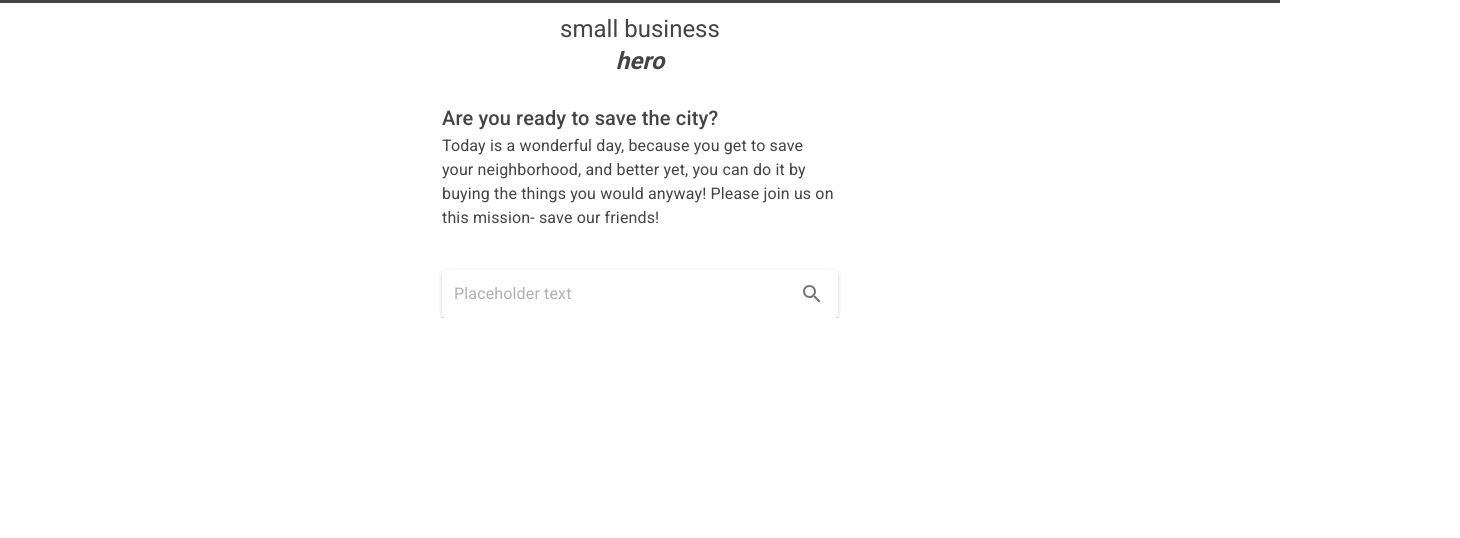
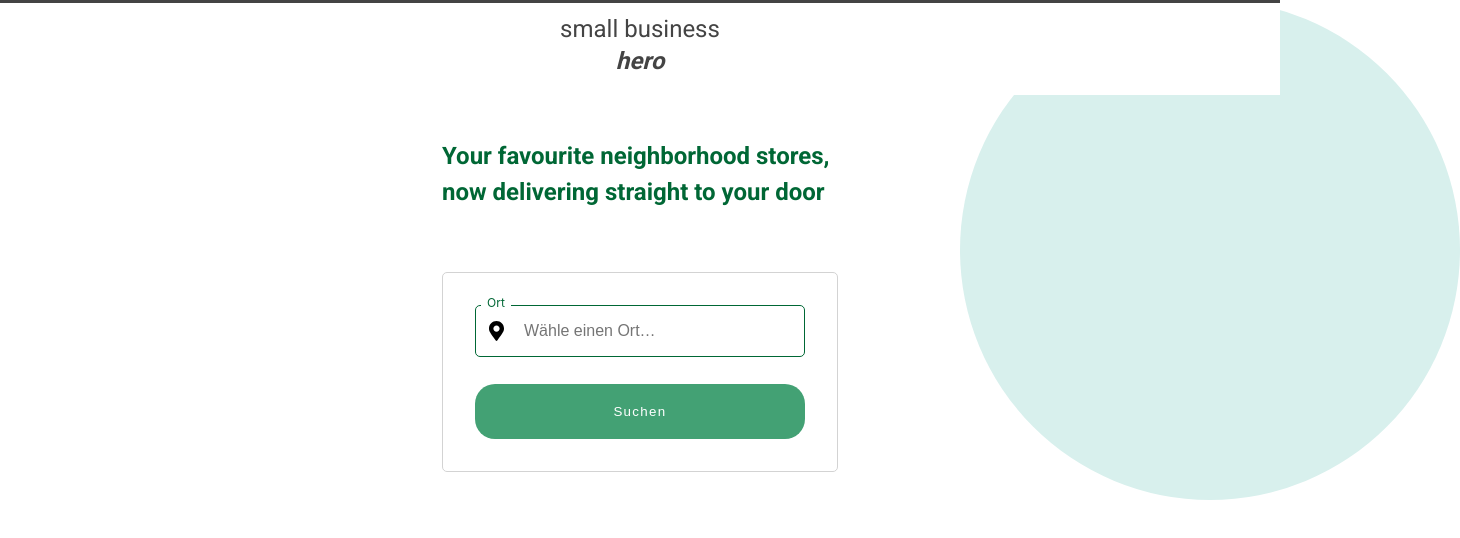
Before and after one commit to smallbusinesshero/storefront, a React (Create React App) app: page / in a window 1280 px wide. Shown: the top 538 px of the page, 1460 px wide, since content can reach past the window. Built offline with nearby package versions, Linux system fonts and the light colour scheme.

Commit message:
Add new design

```diff
--- /dev/null
+++ b/src/sites/Home.css
@@ -0,0 +1,108 @@
+* {
+  box-sizing: border-box;
+}
+
+.home__typo-wrapper {
+  width: 500px;
+  height: 500px;
+  border-radius: 50%;
+  position: absolute;
+  z-index: 1;
+  right: -180px;
+  top: 0px;
+  background-color: #d8f0ed;
+}
+
+.home__search_panel {
+  width: 100%;
+  height: 200px;
+  padding: 2em;
+  border: 1px solid lightgrey;
+  border-radius: 5px;
+  position: relative;
+  z-index: 10;
+  background-color: white;
+}
+
+.home__align-right.home__align-right {
+  text-align: left;
+  color: #006735 !important;
+  padding: 1.5em 0 1em;
+  background-color: initial !important;
+  z-index: 10;
+  position: relative;
+  font-weight: 700;
+  line-height: 1.5;
+}
+
+.home__bg {
+  background-color: #d8f0ed;
+}
+
+.home__search-wrapper {
+  position: relative;
+  width: 100%;
+  z-index: 10;
+}
+
+.home__search {
+  width: 100%;
+  padding: 1em 0.5em 1em 3em;
+  border: 1px solid #006735;
+  border-radius: 5px;
+  font-size: 16px;
+  outline: none;
+}
+
+.home__search-marker {
+  position: absolute;
+  left: 0.7em;
+  top: 50%;
+  transform: translateY(-50%);
+  font-size: 20px;
+}
+
+.home__form {
+  display: flex;
+  align-items: center;
+  width: 100%;
+  flex-direction: column;
+}
+
+.home__search-label {
+  position: absolute;
+  display: block;
+  padding: 0 0.5em;
+  top: -0.8em;
+  left: 0.5em;
+  background-color: white;
+  color: #006735;
+  font-size: 12px;
+}
+
+.home__submit-btn {
+  background-color: #43a174;
+  padding: 1.5em 1.5em;
+  color: white;
+  border-radius: 20px;
+  letter-spacing: 0.1em;
+  align-self: center;
+  display: inline-block;
+  margin-top: 2em;
+  border: none;
+  width: 100%;
+}
+
+.home__selection-list {
+  width: calc(100% + 2.5em);
+  background-color: white;
+  top: -2em;
+  left: 0;
+  list-style-type: none;
+  margin-left: -2.5em;
+}
+
+.home__selection-list-item {
+  padding: 0.5em 2em;
+  -webkit-appearance: none;
+}
--- a/src/sites/home.js
+++ b/src/sites/home.js
@@ -2,11 +2,10 @@ import React, { useState } from "react";
 import { Container, Typography, Divider } from "@material-ui/core";
 import StoresService from "../services/stores";
 import { makeStyles } from "@material-ui/core/styles";
-import Paper from "@material-ui/core/Paper";
-import InputBase from "@material-ui/core/InputBase";
-import IconButton from "@material-ui/core/IconButton";
-import SearchIcon from "@material-ui/icons/Search";
 import CardCarousel from "./card-carousel";
+import "./Home.css";
+import { faMapMarkerAlt } from "@fortawesome/free-solid-svg-icons";
+import { FontAwesomeIcon } from "@fortawesome/react-fontawesome";
 
 const kiezList = [
   "Körtekiez",
@@ -74,7 +73,9 @@ export default function Home() {
   const [storeData, setStoreData] = useState("");
 
   const fetchStoreData = event => {
+    if (event) {
       event.preventDefault();
+    }
     const StoreServiceInstance = new StoresService();
     StoreServiceInstance.getStores(kiez).then(setStoreData);
     console.log(kiez, storeData);
@@ -88,46 +89,64 @@ export default function Home() {
     <>
       <Container maxWidth={"xs"}>
         <Divider className={classes.divider} />
-        <Typography variant="h6">Are you ready to save the city?</Typography>
-        <Typography variant="body1" gutterBottom={true}>
-          Today is a wonderful day, because you get to save your neighborhood,
-          and better yet, you can do it by buying the things you would anyway!
-          Please join us on this mission- save our friends!
+        <div class="home__typo-wrapper"></div>
+        <Typography variant="h5" className="home__align-right">
+          Your favourite neighborhood stores, now delivering straight to your
+          door
         </Typography>
         <Divider className={classes.divider} />
-        <Paper elevation={2} component="form" className={classes.root}>
-          <InputBase
+        <div className="home__search_panel">
+          <form class="home__form" onSubmit={e => fetchStoreData(e)}>
+            <div className="home__search-wrapper">
+              <label for="home__search" className="home__search-label">
+                Ort
+              </label>
+              <FontAwesomeIcon
+                className="home__search-marker"
+                icon={faMapMarkerAlt}
+              />
+              <input
+                id="home__search"
+                className="home__search"
+                type="text"
                 value={kiez}
-            onChange={e => setKiez(e.target.value)}
-            className={classes.input}
-            placeholder="Placeholder text"
-            inputProps={{ "aria-label": "Placeholder text" }}
-          />
-          <IconButton
-            className={classes.iconButton}
-            aria-label="search"
-            onClick={event => fetchStoreData(event)}
-          >
-            <SearchIcon />
-          </IconButton>
-        </Paper>
-        {!!kiez && kiezFilter.length !== 1 && kiez!== kiezFilter && !!kiezFilter.length &&(
-          <Paper
-            elevation={2}
-            className={classes.root}
-            style={{ flexDirection: "column", marginTop: "10px" }}
-          >
+                placeholder="Wähle einen Ort…"
+                autocomplete="new-password"
+                onChange={e => {
+                  setKiez(e.target.value);
+                }}
+              ></input>
+            </div>
+            <button className="home__submit-btn">Suchen</button>
+            {!!kiez &&
+              kiezFilter.length !== 1 &&
+              kiez !== kiezFilter &&
+              !!kiezFilter.length && (
+                <ul className="home__selection-list">
                   {kiezFilter.map(option => {
                     return (
-                <Typography onClick={() => setKiez(option)}>
+                      <li
+                        className="home__selection-list-item"
+                        onClick={e => {
+                          console.log("option", option);
+                          setKiez(option);
+                          fetchStoreData(e);
+                        }}
+                      >
                         {option}
-                </Typography>
+                      </li>
                     );
                   })}
-          </Paper>
+                </ul>
               )}
+          </form>
+        </div>
         {storeData === [] && "No results"}
-        {!!storeData.length && <CardCarousel storeData={storeData} />}
+        {!!storeData.length && (
+          <>
+            <CardCarousel storeData={storeData} />
+          </>
+        )}
       </Container>
     </>
   );
```
Lines whose indentation alone changed are shown as unchanged.
